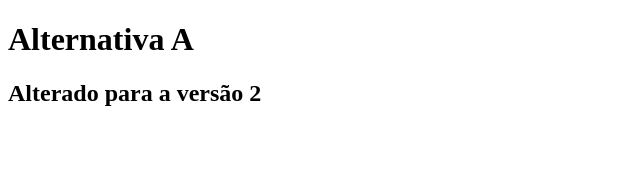
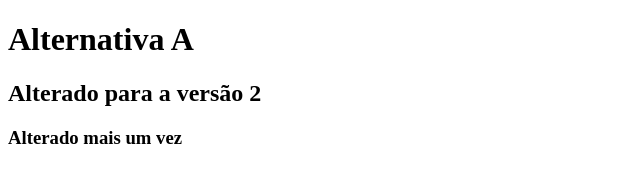
Before and after one commit to Vitor-Meloo/IEL-Github, a plain HTML site: page index.html in a window 1280 px wide. Shown: the whole page, without its empty margins (0-640 px from the left). Drawn offline with Linux system fonts and the light colour scheme.

Commit message:
Mais uma alteração 3

```diff
--- a/index.html
+++ b/index.html
@@ -8,5 +8,6 @@
 <body>
     <h1>Alternativa A</h1>
     <h2>Alterado para a versão 2</h2>
+    <h3>Alterado mais um vez</h3>
 </body>
 </html>
```
